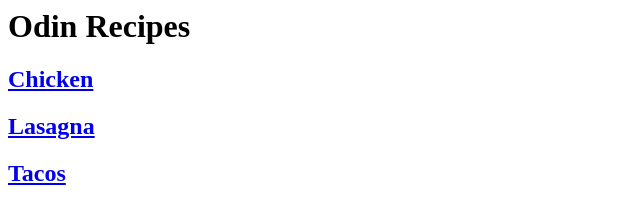
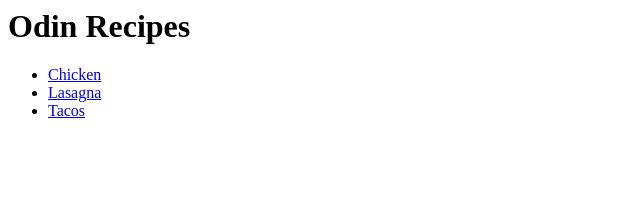
Before and after one commit to e-conte/odin-recipes, a plain HTML site: page index.html in a window 1280 px wide. Shown: the whole page, without its empty margins (0-640 px from the left). Drawn offline with Linux system fonts and the light colour scheme.

Commit message:
UL Added H2 Removed

```diff
--- a/index.html
+++ b/index.html
@@ -1,4 +1,6 @@
 <h1>Odin Recipes</h1>
-<h2><a href="/recipes/chicken.html">Chicken</a></h2>
-<h2><a href="/recipes/lasagna.html">Lasagna</a></h2>
-<h2><a href="/recipes/tacos.html">Tacos</a></h2>
+<ul>
+    <li><a href="/recipes/chicken.html">Chicken</a></li>
+    <li><a href="/recipes/lasagna.html">Lasagna</a></li>
+    <li><a href="/recipes/tacos.html">Tacos</a></li>
+</ul>
```
